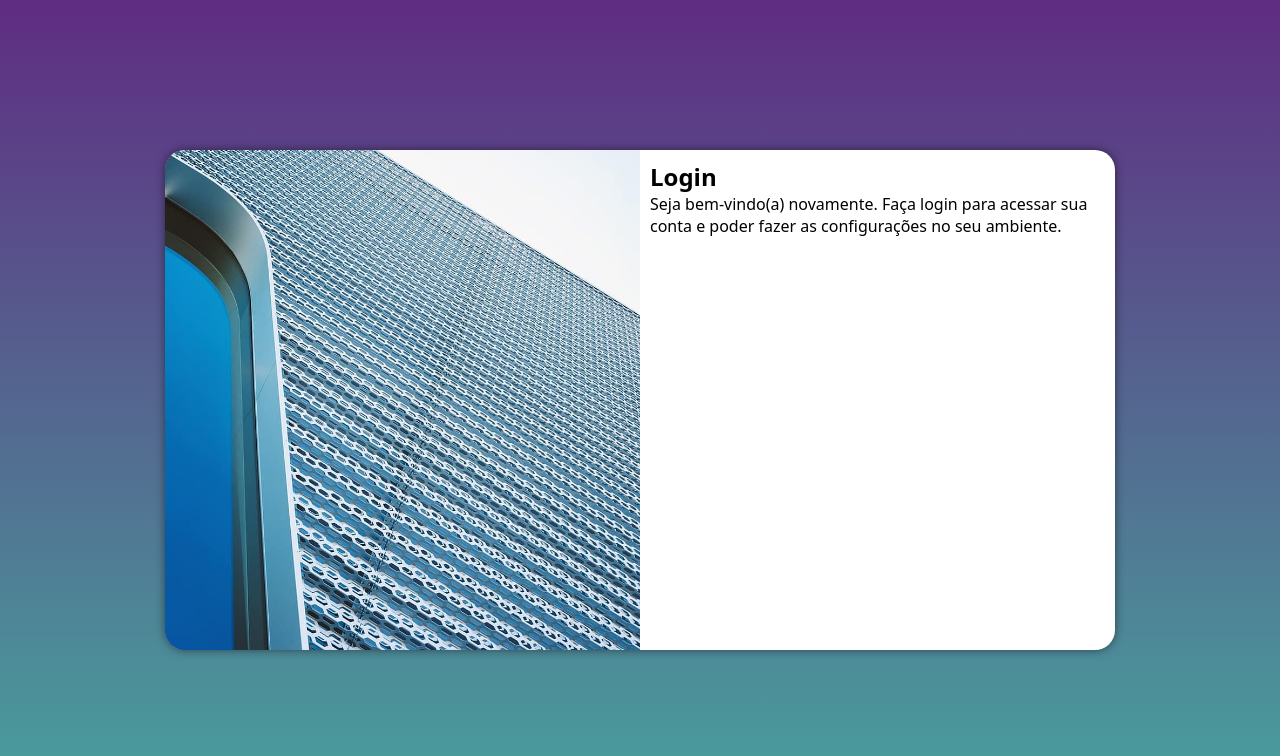
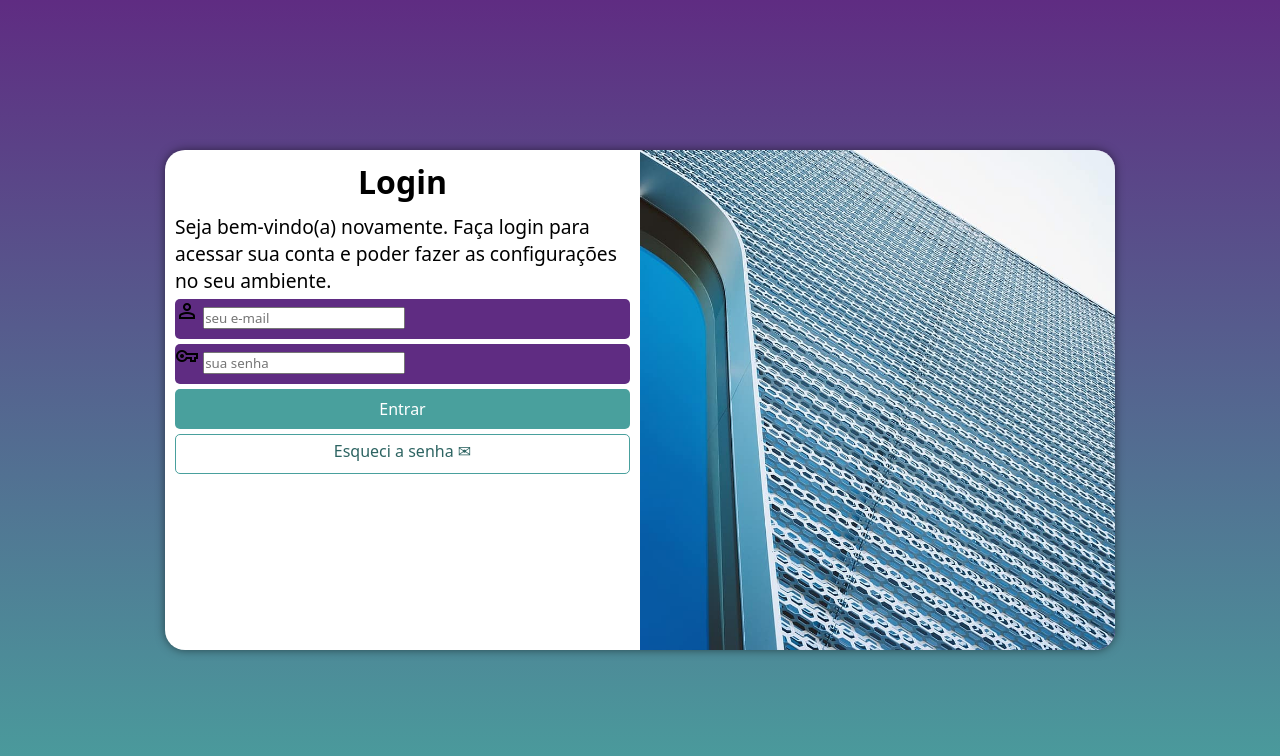
Before and after one commit to 06Augusto-ziuL/projeto-login, a PHP site: page / in a window 1280 px wide. Shown: the top 756 px of the page. Run offline with PHP 8.4, Linux system fonts and the light colour scheme.

Commit message:
formatação do formulário

```diff
--- a/estilos/mquery.css
+++ b/estilos/mquery.css
@@ -32,13 +32,21 @@
     }
 
     section#login > div#imagem {
-        float: left;
+        float: right;
         width: 50%;
         height: 100%;
     }
 
     section#login > div#formulario {
-        float: right;
+        float: left;
         width: 50%;
     }
+
+    div#formulario > h1 {
+        font-size: 2em;
+    }
+
+    div#formulario > p {
+        font-size: 1.2em;
+    }
 }
--- a/estilos/style.css
+++ b/estilos/style.css
@@ -35,18 +35,73 @@ section#login {
     transition-timing-function: ease;
 }
 
-div {
-    display: block;
-}
-
 section#login > div#imagem {
     background: #5f2c82 url(../imagens/metal.jpg);
     background-size: cover;
     background-repeat: no-repeat;
     background-position: left bottom;
     height: 200px;
+    display: block;
 }
 
 section#login > div#formulario {
     padding: 10px;
+    display: block;
 }
+
+div#formulario > h1 {
+    text-align: center;
+    margin-bottom: 10px;
+}
+
+div#formulario > p {
+    font-size: 0.8em;
+}
+
+form > div.campo {
+    background-color: #5f2c82;
+    width: 100%;
+    display: block;
+    height: 40px;
+    border-radius: 5px;
+    margin: 5px 0px;
+}
+
+div.campo > label {
+    display: none;
+}
+
+form > input#entrar {
+    display: block;
+    font-size: 1em;
+    width: 100%;
+    height: 40px;
+    color: white;
+    border: none;
+    border-radius: 5px;
+    background-color: #49a09d;
+}
+
+input#entrar:hover {
+    background-color: #2d6462;
+    cursor: pointer;
+}
+
+form > a.botao {
+    display: block;
+    text-align: center;
+    font-size: 1em;
+    width: 100%;
+    height: 40px;
+    background-color: white;
+    border: 1px solid #49a09d;
+    border-radius: 5px;
+    text-decoration: none;
+    color: #2d6462;
+    padding-top: 5px;
+    margin-top: 5px;
+}
+
+form > a.botao:hover {
+    background-color: #6cd3cf;
+}
--- a/index.html
+++ b/index.html
@@ -4,6 +4,7 @@
     <meta charset="UTF-8">
     <meta name="viewport" content="width=device-width, initial-scale=1.0">
     <title>Tela de Login</title>
+    <link rel="stylesheet" href="https://fonts.googleapis.com/css2?family=Material+Symbols+Outlined:opsz,wght,FILL,GRAD@20..48,100..700,0..1,-50..200" />
     <link rel="stylesheet" href="estilos/style.css" media="all">
     <link rel="stylesheet" href="estilos/mquery.css">
 </head>
@@ -18,8 +19,24 @@
                 <p>
                     Seja bem-vindo(a) novamente. Faça login para acessar sua conta e poder fazer as configurações no seu ambiente.
                 </p>
-                <form action="login.php" method="post">
+                <form action="login.php" method="post" autocomplete="on">
+                    <div class="campo">
+                        <span class="material-symbols-outlined">
+                            person
+                            </span>
+                        <input type="email" name="login" id="ilogin" placeholder="seu e-mail" autocomplete="email" required maxlength="30">
+                        <label for="ilogin">Login</label>
+                    </div>
 
+                    <div class="campo">
+                        <span class="material-symbols-outlined">
+                            vpn_key
+                            </span>
+                        <input type="password" name="senha" id="isenha" placeholder="sua senha" autocomplete="current-password" required minlength="8" maxlength="20">
+                        <label for="isenha">Senha</label>
+                    </div>
+                    <input id="entrar" type="submit" value="Entrar">
+                   <a href="esqueci.html" class="botao">Esqueci a senha &#x2709</a>
                 </form>
             </div>
         </section>
```
